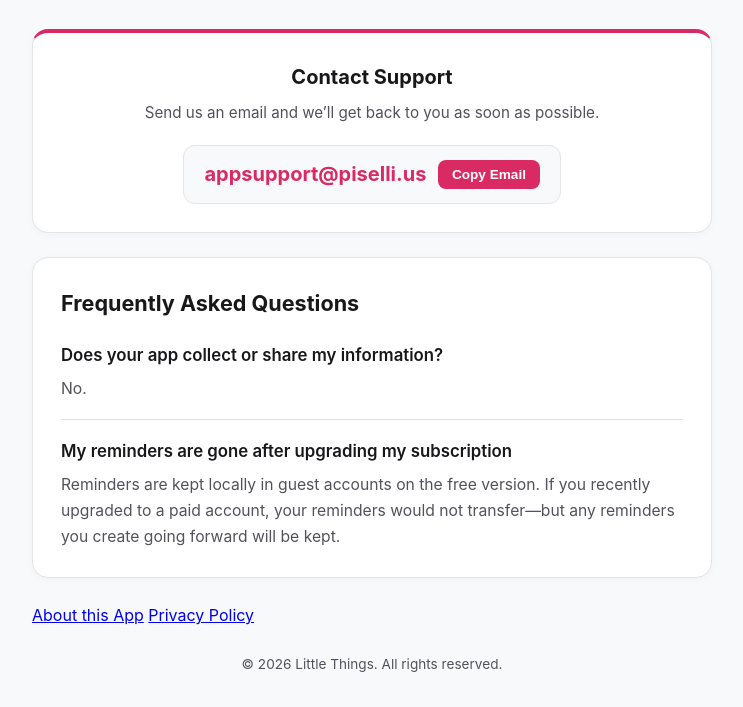
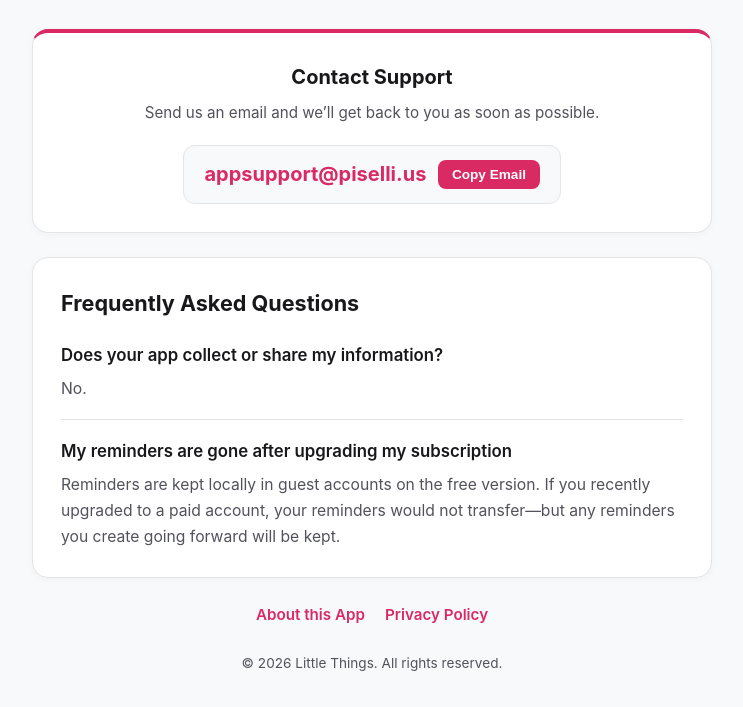
Before and after one commit to rjpiselli/little-things, a plain HTML site: page support.html in a window 1280 px wide. Shown: the part 168-875 px from the top of the page, without its empty margins (268-1011 px from the left). Drawn offline with Linux system fonts and the light colour scheme.

Commit message:
Update support.html

```diff
--- a/support.html
+++ b/support.html
@@ -157,20 +157,22 @@
       font-size: 0.98rem;
     }
 
-    .bottom-link-box {
-      text-align: center;
+    .bottom-links {
+      display: flex;
+      justify-content: center;
+      flex-wrap: wrap;
+      gap: 1.25rem;
       margin-top: 0.5rem;
     }
 
-    .privacy-link {
-      display: inline-block;
+    .bottom-links a {
       color: var(--primary);
       font-weight: 600;
       text-decoration: none;
-      font-size: 0.98rem;
+      font-size: 0.95rem;
     }
 
-    .privacy-link:hover {
+    .bottom-links a:hover {
       text-decoration: underline;
     }
 
```
